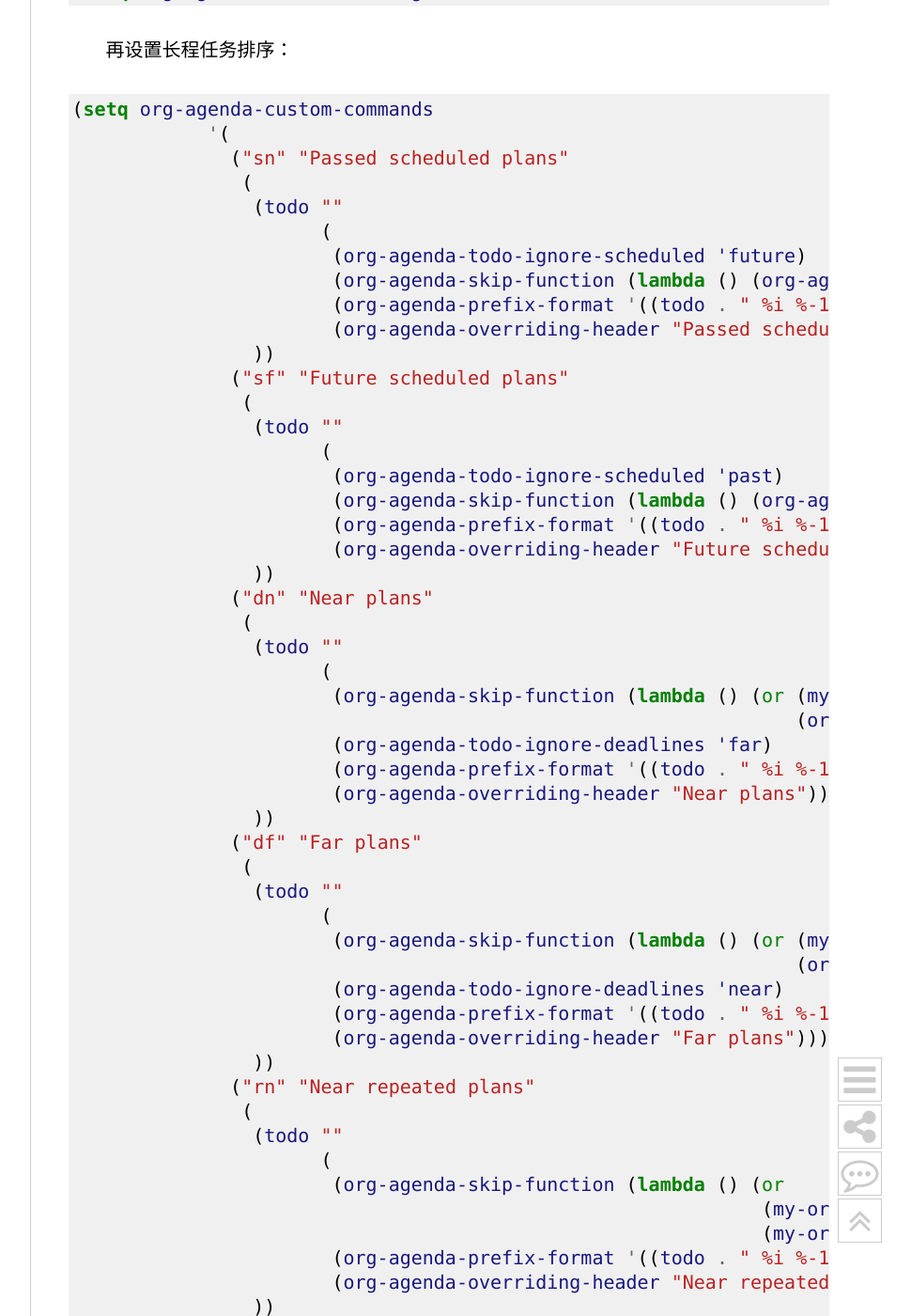
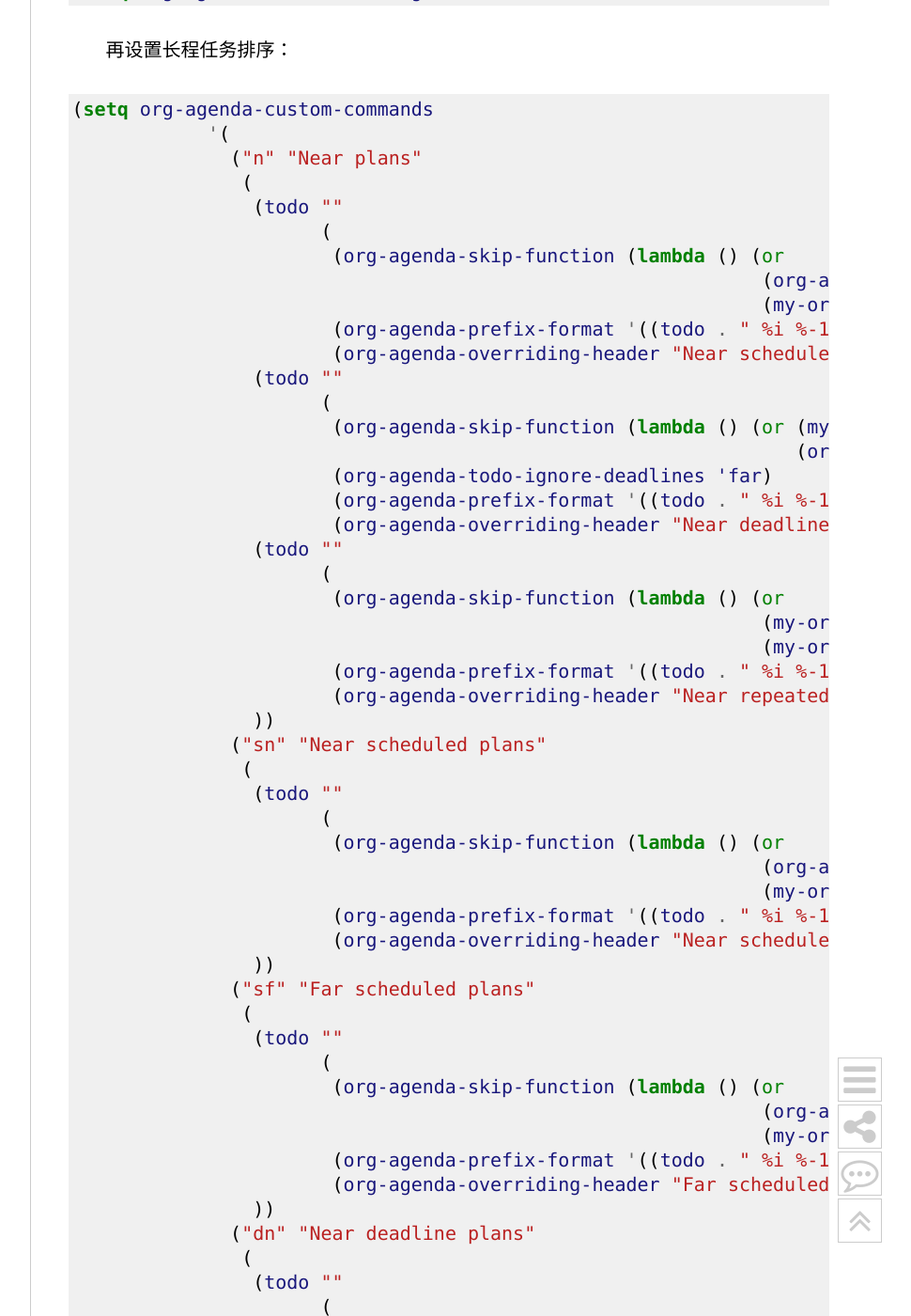
Before and after one commit to dustincys/cn, a Jekyll site: the page built from _posts/2024-09-11-agenda.md, in a window 1280 px wide and 1400 px high, scrolled down 744 px. Shown: the whole window at 94% size, without its empty margins (183-1153 px from the left). Built offline with Jekyll 4.4.1, drawn with Linux system fonts in a browser that asks for light colours; nearby versions of some CDN libraries; comment, search, counter and statistics services are not loaded.

Commit message:
add all near plans

````diff
--- a/_posts/2024-09-11-agenda.md
+++ b/_posts/2024-09-11-agenda.md
@@ -33,25 +33,51 @@
 ```elisp
 (setq org-agenda-custom-commands
             '(
-              ("sn" "Passed scheduled plans"
+              ("n" "Near plans"
                (
                 (todo ""
                       (
-                       (org-agenda-todo-ignore-scheduled 'future)
-                       (org-agenda-skip-function (lambda () (org-agenda-skip-entry-if 'notscheduled)))
+                       (org-agenda-skip-function (lambda () (or
+                                                             (org-agenda-skip-entry-if 'notscheduled)
+                                                             (my-org/skip-todos-by-timestamp #'> 10))))
                        (org-agenda-prefix-format '((todo . " %i %-12:c %(my-org/get-scheduled-time) %s")))
-                       (org-agenda-overriding-header "Passed scheduled plans")))
+                       (org-agenda-overriding-header "Near scheduled plans")))
+                (todo ""
+                      (
+                       (org-agenda-skip-function (lambda () (or (my-org/skip-todos-by-repeated t)
+                                                                (org-agenda-skip-entry-if 'notdeadline))))
+                       (org-agenda-todo-ignore-deadlines 'far)
+                       (org-agenda-prefix-format '((todo . " %i %-12:c %(my-org/get-deadline-time) %s")))
+                       (org-agenda-overriding-header "Near deadline plans")))
+                (todo ""
+                      (
+                       (org-agenda-skip-function (lambda () (or
+                                                             (my-org/skip-todos-by-repeated nil)
+                                                             (my-org/skip-todos-by-timestamp #'> 10))))
+                       (org-agenda-prefix-format '((todo . " %i %-12:c %(my-org/get-scheduled-or-deadline-time) %s")))
+                       (org-agenda-overriding-header "Near repeated plans")))
                 ))
-              ("sf" "Future scheduled plans"
+              ("sn" "Near scheduled plans"
                (
                 (todo ""
                       (
-                       (org-agenda-todo-ignore-scheduled 'past)
-                       (org-agenda-skip-function (lambda () (org-agenda-skip-entry-if 'notscheduled)))
+                       (org-agenda-skip-function (lambda () (or
+                                                             (org-agenda-skip-entry-if 'notscheduled)
+                                                             (my-org/skip-todos-by-timestamp #'> 10))))
                        (org-agenda-prefix-format '((todo . " %i %-12:c %(my-org/get-scheduled-time) %s")))
-                       (org-agenda-overriding-header "Future scheduled plans")))
+                       (org-agenda-overriding-header "Near scheduled plans")))
                 ))
-              ("dn" "Near plans"
+              ("sf" "Far scheduled plans"
+               (
+                (todo ""
+                      (
+                       (org-agenda-skip-function (lambda () (or
+                                                             (org-agenda-skip-entry-if 'notscheduled)
+                                                             (my-org/skip-todos-by-timestamp #'<= 10))))
+                       (org-agenda-prefix-format '((todo . " %i %-12:c %(my-org/get-scheduled-time) %s")))
+                       (org-agenda-overriding-header "Far scheduled plans")))
+                ))
+              ("dn" "Near deadline plans"
                (
                 (todo ""
                       (
@@ -61,7 +87,7 @@
                        (org-agenda-prefix-format '((todo . " %i %-12:c %(my-org/get-deadline-time) %s")))
                        (org-agenda-overriding-header "Near plans")))
                 ))
-              ("df" "Far plans"
+              ("df" "Far deadline plans"
                (
                 (todo ""
                       (
````
